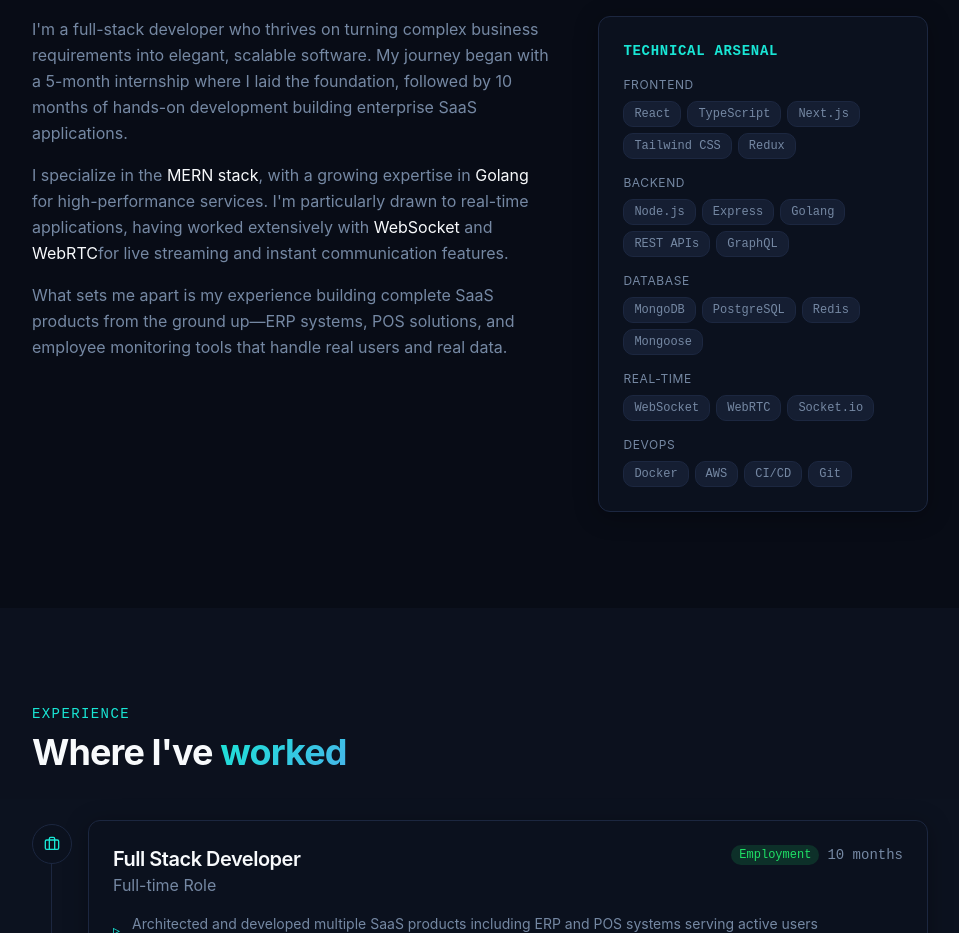
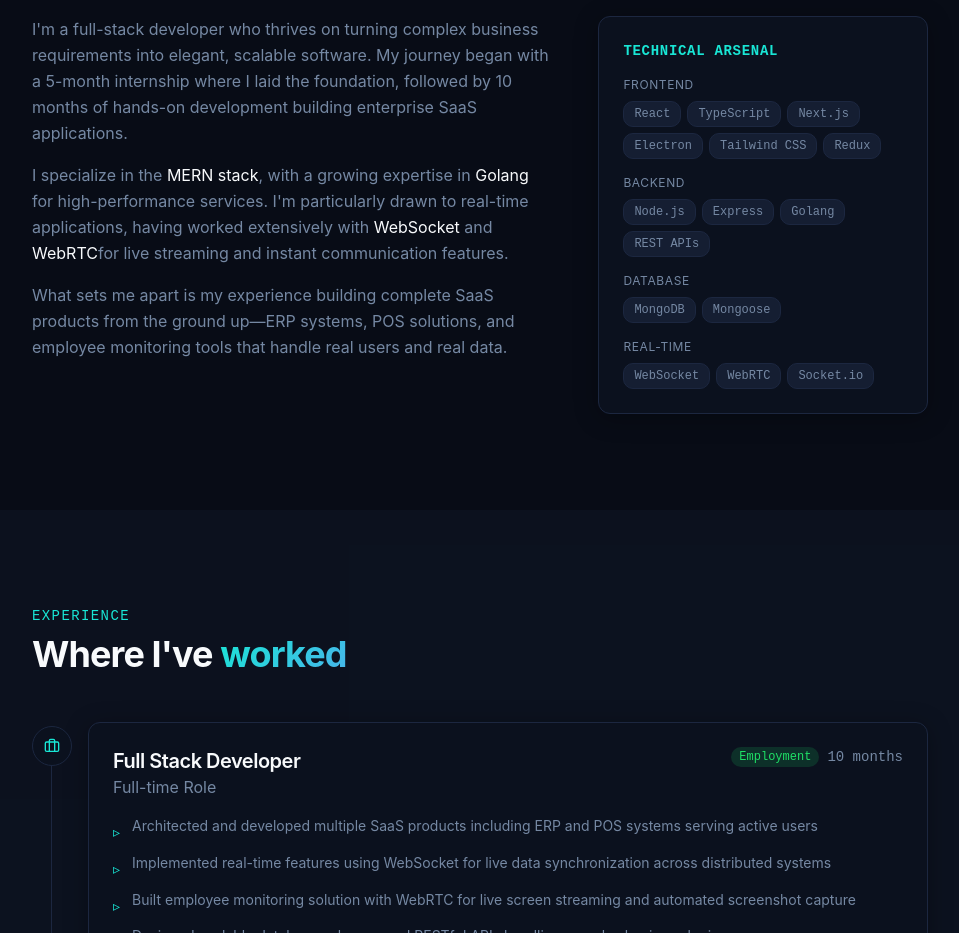
Before and after one commit to MalikAmirJaved/PortFolio_4.0, a React (Vite) app: page / in a window 1280 px wide. Shown: the part 980-1913 px from the top of the page, without its empty margins (160-1119 px from the left). Built offline with nearby package versions, Linux system fonts and the light colour scheme; the HTML template or start-up script is replaced by a standard one.

Commit message:
now fix Technical Arsenal

```diff
--- a/src/components/About.tsx
+++ b/src/components/About.tsx
@@ -1,9 +1,9 @@
 const skills = [
-  { category: "Frontend", items: ["React", "TypeScript", "Next.js", "Tailwind CSS", "Redux"] },
-  { category: "Backend", items: ["Node.js", "Express", "Golang", "REST APIs", "GraphQL"] },
-  { category: "Database", items: ["MongoDB", "PostgreSQL", "Redis", "Mongoose"] },
+  { category: "Frontend", items: ["React", "TypeScript", "Next.js", "Electron", "Tailwind CSS", "Redux"] },
+  { category: "Backend", items: ["Node.js", "Express", "Golang", "REST APIs"] },
+  { category: "Database", items: ["MongoDB", "Mongoose"] },
   { category: "Real-time", items: ["WebSocket", "WebRTC", "Socket.io"] },
-  { category: "DevOps", items: ["Docker", "AWS", "CI/CD", "Git"] },
+  // { category: "DevOps", items: ["Docker", "AWS", "CI/CD", "Git"] },
 ];
 
 const About = () => {
```
